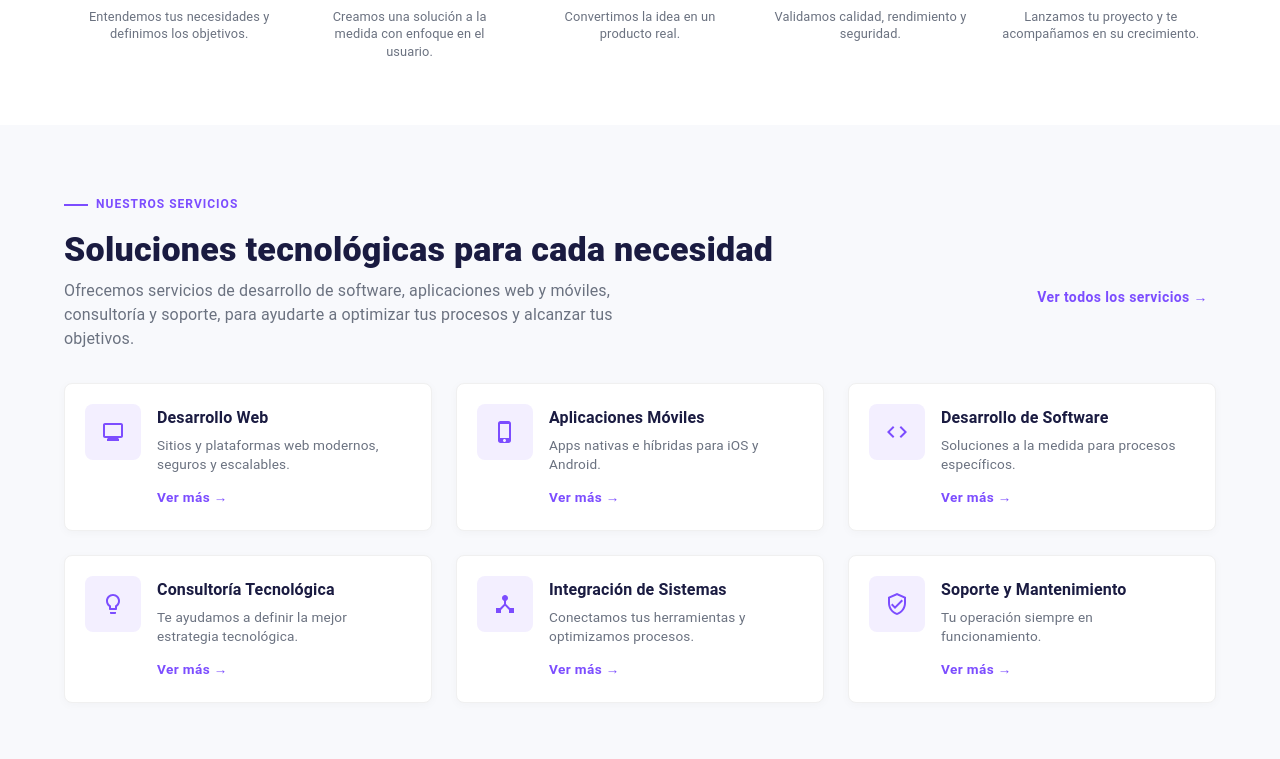
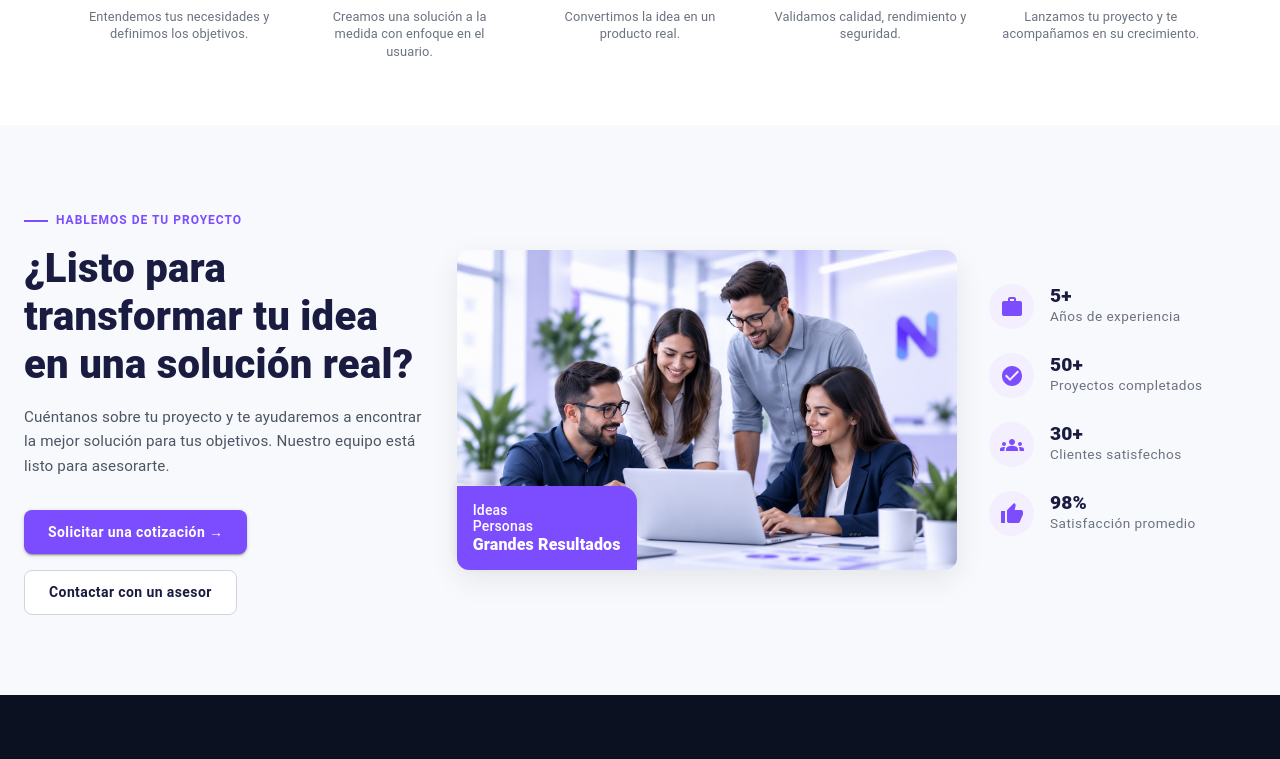
Before and after one commit to jessicahernandezt/dev-nova-solutions, a React (Vite) app: page /servicios in a window 1280 px wide. Shown: the part 1641-2400 px from the top of the page. Built offline with nearby package versions, Linux system fonts and the light colour scheme.

Commit message:
style:hablemos de tu proyecto

```diff
--- a/src/components/Navbar.jsx
+++ b/src/components/Navbar.jsx
@@ -18,13 +18,13 @@ function Navbar() {
       <Container maxWidth="lg">
         <Toolbar disableGutters sx={{ display: 'flex', justifyContent: 'space-between' }}>
 
-          {/* Logo */}
+
           <Box component={Link} to="/" sx={{ display: 'flex', alignItems: 'center', gap: 1, textDecoration: 'none' }}>
             <Typography variant="h5" sx={{ fontWeight: 900, color: '#7c4dff' }}>N</Typography>
             <Typography variant="h6" sx={{ fontWeight: 800, color: '#1A1B41', lineHeight: 1 }}>DevNova<br/>Solutions</Typography>
           </Box>
 
-          {/* Enlaces de Navegación */}
+
           <Box sx={{ display: { xs: 'none', md: 'flex' }, gap: 3 }}>
             {navItems.map((item) => (
               <Typography
@@ -44,7 +44,7 @@ function Navbar() {
             ))}
           </Box>
 
-          {/* Botón de Cotización */}
+
           <Button
             variant="contained"
             sx={{ backgroundColor: '#7c4dff', textTransform: 'none', fontWeight: 600, borderRadius: 2 }}
--- a/src/components/ServicesCTA.jsx
+++ b/src/components/ServicesCTA.jsx
@@ -1,98 +1,149 @@
-import { Box, Container, Typography, Card, Button } from '@mui/material';
-import MonitorOutlinedIcon from '@mui/icons-material/MonitorOutlined';
-import PhoneIphoneOutlinedIcon from '@mui/icons-material/PhoneIphoneOutlined';
-import CodeOutlinedIcon from '@mui/icons-material/CodeOutlined';
-import LightbulbOutlinedIcon from '@mui/icons-material/LightbulbOutlined';
-import DeviceHubOutlinedIcon from '@mui/icons-material/DeviceHubOutlined';
-import VerifiedUserOutlinedIcon from '@mui/icons-material/VerifiedUserOutlined';
+import { Box, Container, Typography, Button } from '@mui/material';
+import WorkIcon from '@mui/icons-material/Work';
+import CheckCircleIcon from '@mui/icons-material/CheckCircle';
+import GroupsIcon from '@mui/icons-material/Groups';
+import ThumbUpIcon from '@mui/icons-material/ThumbUp';
 
-const servicios = [
-  { icono: <MonitorOutlinedIcon />, titulo: 'Desarrollo Web', desc: 'Sitios y plataformas web modernos, seguros y escalables.' },
-  { icono: <PhoneIphoneOutlinedIcon />, titulo: 'Aplicaciones Móviles', desc: 'Apps nativas e híbridas para iOS y Android.' },
-  { icono: <CodeOutlinedIcon />, titulo: 'Desarrollo de Software', desc: 'Soluciones a la medida para procesos específicos.' },
-  { icono: <LightbulbOutlinedIcon />, titulo: 'Consultoría Tecnológica', desc: 'Te ayudamos a definir la mejor estrategia tecnológica.' },
-  { icono: <DeviceHubOutlinedIcon />, titulo: 'Integración de Sistemas', desc: 'Conectamos tus herramientas y optimizamos procesos.' },
-  { icono: <VerifiedUserOutlinedIcon />, titulo: 'Soporte y Mantenimiento', desc: 'Tu operación siempre en funcionamiento.' }
-];
+function ServicesCTA() {
+  return (
+    <Box sx={{ backgroundColor: '#F8F9FC', py: 10 }}>
+      <Container maxWidth="xl"> {/* Usamos xl para tener más espacio horizontal */}
+        <Box
+          sx={{
+            display: 'flex',
+            flexDirection: { xs: 'column', lg: 'row' },
+            alignItems: 'center',
+            justifyContent: 'space-between',
+            gap: { xs: 6, lg: 4 }
+          }}
+        >
 
-function Services() {
-  return (
-    <Box sx={{ backgroundColor: '#F8F9FC', py: 8 }}>
-      <Container maxWidth="lg">
 
-        <Box sx={{ mb: 4 }}>
+          <Box sx={{ flex: 1.2, maxWidth: { lg: '35%' } }}>
             <Box sx={{ display: 'flex', alignItems: 'center', gap: 1, mb: 1 }}>
               <Box sx={{ width: 24, height: 2, backgroundColor: '#7c4dff' }} />
               <Typography variant="overline" sx={{ color: '#7c4dff', fontWeight: 700, letterSpacing: 1 }}>
-              Nuestros servicios
+                Hablemos de tu proyecto
               </Typography>
             </Box>
 
-          <Typography variant="h4" sx={{ fontWeight: 800, color: '#1A1B41', mb: 1 }}>
-            Soluciones tecnológicas para cada necesidad
+            <Typography variant="h4" sx={{ fontWeight: 800, color: '#1A1B41', mb: 2, lineHeight: 1.2, fontSize: { xs: '2rem', md: '2.5rem' } }}>
+              ¿Listo para transformar tu idea en una solución real?
             </Typography>
 
-          <Box sx={{ display: 'flex', justifyContent: 'space-between', alignItems: 'flex-start', flexWrap: 'wrap', gap: 2 }}>
-            <Typography variant="body1" sx={{ color: '#6b7280', maxWidth: '600px' }}>
-              Ofrecemos servicios de desarrollo de software, aplicaciones web y móviles, consultoría y soporte, para ayudarte a optimizar tus procesos y alcanzar tus objetivos.
+            <Typography variant="body1" sx={{ color: '#4b5563', mb: 4, fontSize: '0.95rem', lineHeight: 1.6 }}>
+              Cuéntanos sobre tu proyecto y te ayudaremos a encontrar la mejor solución para tus objetivos. Nuestro equipo está listo para asesorarte.
             </Typography>
-            <Button variant="text" sx={{ textTransform: 'none', fontWeight: 600, color: '#7c4dff' }}>
-              Ver todos los servicios →
+
+
+            <Box sx={{ display: 'flex', gap: 2, flexDirection: { xs: 'column', sm: 'row' }, flexWrap: 'wrap' }}>
+              <Button
+                variant="contained"
+                sx={{
+                  backgroundColor: '#7c4dff',
+                  textTransform: 'none',
+                  fontWeight: 600,
+                  px: 3,
+                  py: 1.2,
+                  borderRadius: 2,
+                  whiteSpace: 'nowrap',
+                  '&:hover': { backgroundColor: '#6a3de8' }
+                }}
+              >
+                Solicitar una cotización →
+              </Button>
+              <Button
+                variant="outlined"
+                sx={{
+                  textTransform: 'none',
+                  fontWeight: 600,
+                  px: 3,
+                  py: 1.2,
+                  borderRadius: 2,
+                  color: '#1A1B41',
+                  borderColor: '#d1d5db',
+                  backgroundColor: '#fff',
+                  whiteSpace: 'nowrap',
+                  '&:hover': { backgroundColor: '#f3f4f6' }
+                }}
+              >
+                Contactar con un asesor
               </Button>
             </Box>
           </Box>
 
-        <Box sx={{ display: 'grid', gridTemplateColumns: { xs: '1fr', sm: 'repeat(2, 1fr)', md: 'repeat(3, 1fr)' }, gap: 3 }}>
-          {servicios.map((servicio, index) => (
-            <Card
-              key={index}
+
+          <Box sx={{ flex: 1.5, position: 'relative', width: '100%', display: 'flex', justifyContent: 'center' }}>
+            <Box
+              component="img"
+              src="/about.png"
+              alt="Equipo trabajando"
               sx={{
-                p: 2.5,
-                borderRadius: 2,
-                boxShadow: '0px 2px 10px rgba(0,0,0,0.03)',
-                border: '1px solid #F0F0F0',
-                display: 'flex',
-                flexDirection: 'row',
-                alignItems: 'flex-start',
-                gap: 2,
-                backgroundColor: '#FFFFFF'
+                width: '100%',
+                maxWidth: '500px',
+                height: '320px',
+                objectFit: 'cover',
+                borderRadius: 3,
+                boxShadow: '0 10px 30px rgba(0,0,0,0.08)'
+              }}
+            />
+
+            <Box
+              sx={{
+                position: 'absolute',
+                bottom: 0,
+                left: 'calc(50% - 250px)', // Lo alinea con el borde izquierdo de la imagen
+                backgroundColor: '#7c4dff',
+                color: 'white',
+                p: 2,
+                borderTopRightRadius: 16,
+                borderBottomLeftRadius: 12,
+                boxShadow: '0 -4px 10px rgba(0,0,0,0.1)',
+                display: { xs: 'none', sm: 'block' } // Se oculta en celular para no estorbar
               }}
             >
+              <Typography variant="body2" sx={{ lineHeight: 1.2, fontWeight: 500 }}>Ideas</Typography>
+              <Typography variant="body2" sx={{ lineHeight: 1.2, fontWeight: 500 }}>Personas</Typography>
+              <Typography variant="subtitle1" sx={{ fontWeight: 800, lineHeight: 1.2 }}>Grandes Resultados</Typography>
+            </Box>
+          </Box>
+
+
+          <Box sx={{ flex: 0.8, display: 'flex', flexDirection: 'column', gap: 3 }}>
+            {[
+              { icon: <WorkIcon />, num: '5+', text: 'Años de experiencia' },
+              { icon: <CheckCircleIcon />, num: '50+', text: 'Proyectos completados' },
+              { icon: <GroupsIcon />, num: '30+', text: 'Clientes satisfechos' },
+              { icon: <ThumbUpIcon />, num: '98%', text: 'Satisfacción promedio' }
+            ].map((item, index) => (
+              <Box key={index} sx={{ display: 'flex', alignItems: 'center', gap: 2 }}>
                 <Box
                   sx={{
+                    width: 45,
+                    height: 45,
+                    borderRadius: '50%',
                     backgroundColor: '#F3EFFF',
-                  borderRadius: 2,
-                  width: 56,
-                  height: 56,
+                    color: '#7c4dff',
                     display: 'flex',
                     alignItems: 'center',
                     justifyContent: 'center',
-                  color: '#7c4dff',
-                  fontSize: '32px',
                     flexShrink: 0
                   }}
                 >
-                {servicio.icono}
+                  {item.icon}
                 </Box>
-
-              <Box sx={{ flex: 1 }}>
-                <Typography variant="subtitle1" sx={{ fontWeight: 700, color: '#1A1B41', mb: 0.5, fontSize: '1rem' }}>
-                  {servicio.titulo}
-                </Typography>
-                <Typography variant="body2" sx={{ color: '#6b7280', mb: 1.5, lineHeight: 1.4, fontSize: '0.85rem' }}>
-                  {servicio.desc}
-                </Typography>
-                <Button variant="text" sx={{ textTransform: 'none', fontWeight: 700, p: 0, color: '#7c4dff', fontSize: '0.85rem' }}>
-                  Ver más →
-                </Button>
+                <Box>
+                  <Typography variant="h6" sx={{ fontWeight: 800, color: '#1A1B41', lineHeight: 1, fontSize: '1.2rem' }}>{item.num}</Typography>
+                  <Typography variant="caption" sx={{ color: '#6b7280', fontSize: '0.85rem' }}>{item.text}</Typography>
                 </Box>
-            </Card>
+              </Box>
             ))}
           </Box>
 
+        </Box>
       </Container>
     </Box>
   );
 }
 
-export default Services;
+export default ServicesCTA;
--- a/src/components/ServicesProcess.jsx
+++ b/src/components/ServicesProcess.jsx
@@ -56,7 +56,7 @@ function ServicesProcess() {
             }}
           />
 
-          {/* Pasos */}
+
           {steps.map((step, index) => (
             <Box
               key={index}
```
Lines whose indentation alone changed are shown as unchanged.
